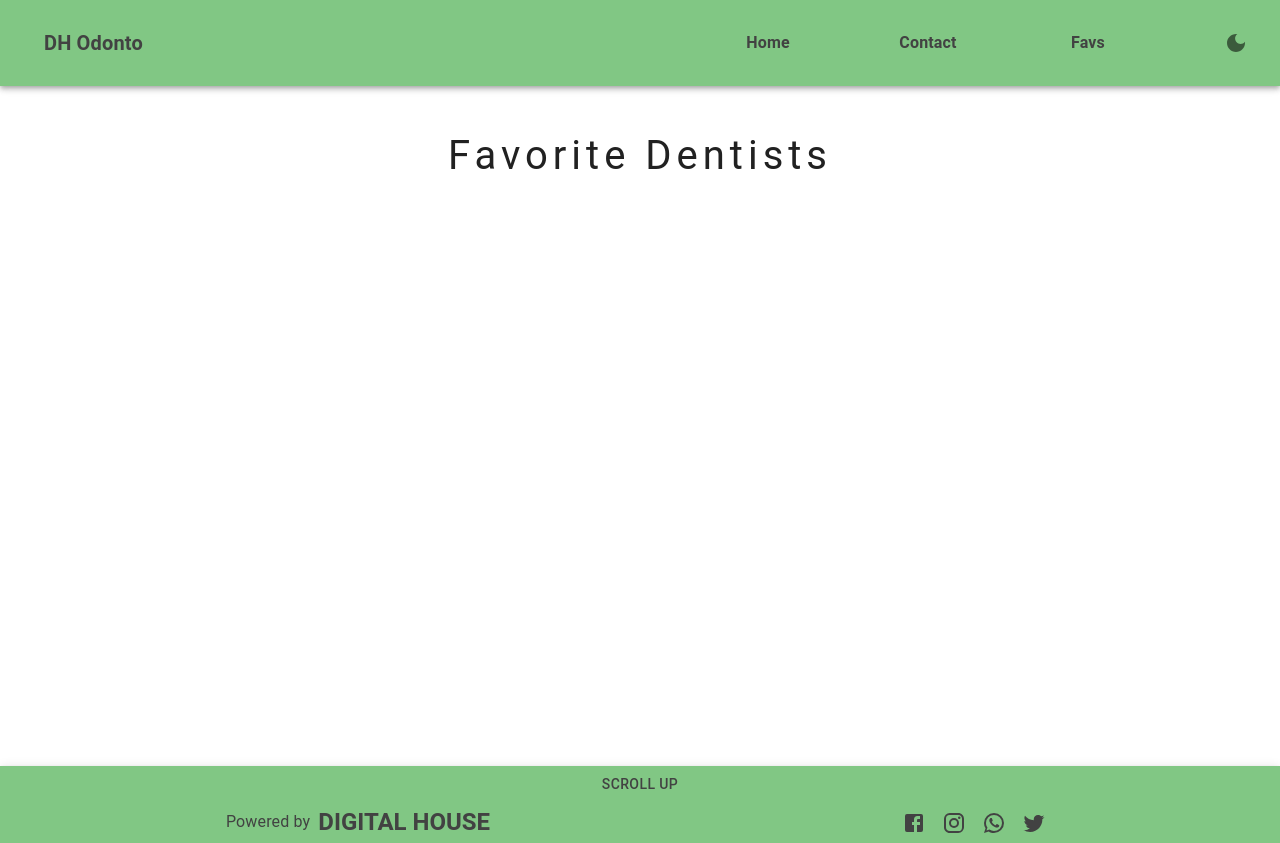
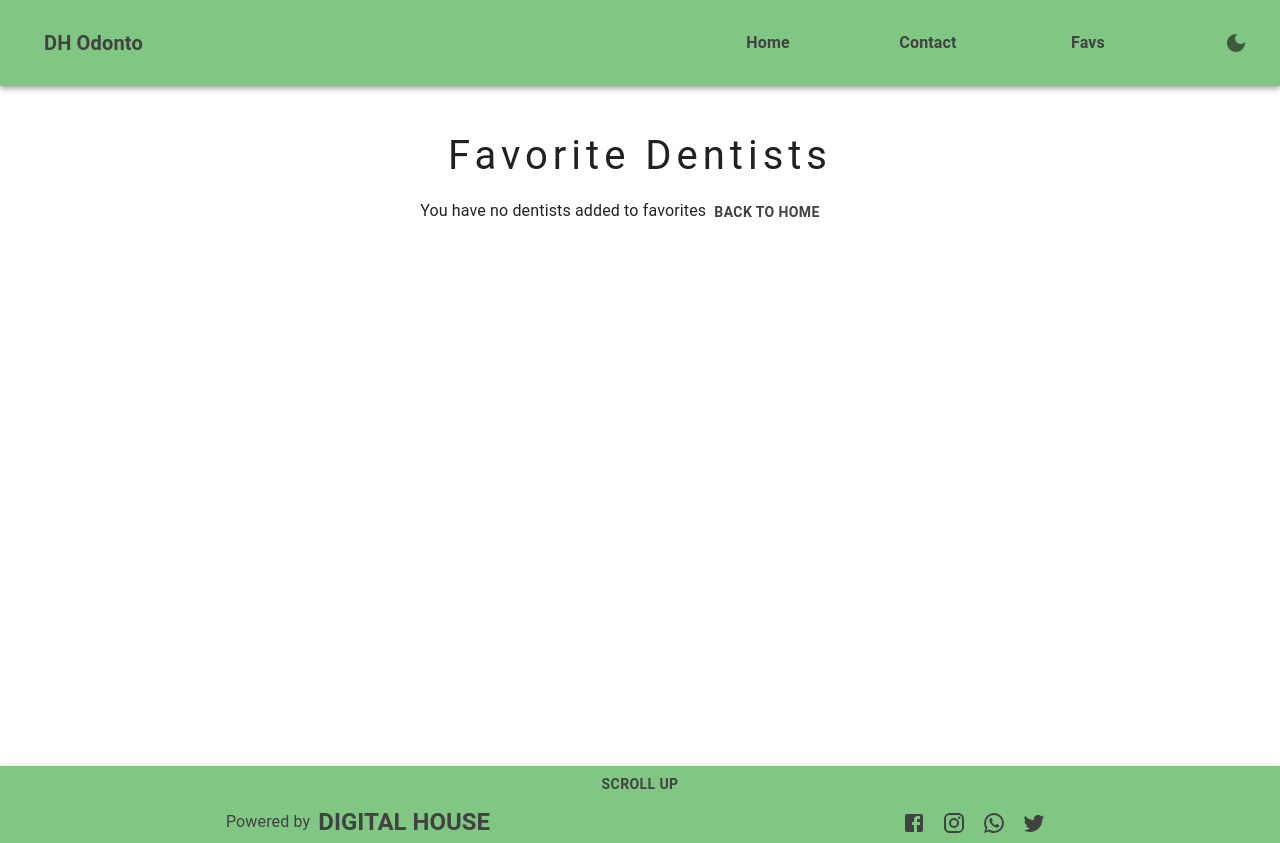
Before and after one commit to DellacquaD/fe3-final, a React (Create React App) app: page /favs in a window 1280 px wide. Built offline with nearby package versions, Linux system fonts and the light colour scheme.

Commit message:
Agrego funcionalidad en Favs, si no tiene favoritos, se muestra un mensaje informativo, junto con un boton que te regresa al home

```diff
--- a/src/Components/Footer.jsx
+++ b/src/Components/Footer.jsx
@@ -8,13 +8,13 @@ import TwitterIcon from '@mui/icons-material/Twitter';
 const Footer = () => {
 
   return (
-    <AppBar position="static">
+    <AppBar position="static" >
       <Container maxWidth="x2" sx={{ display: 'flex', flexDirection: 'column' }}>
         <Button
           color='secondary'
-          fontWeight='bold'
           width="auto"
           onClick={() => {document.body.scrollIntoView({ behavior: "smooth"})}}
+          style={{ fontWeight: 'bold' }}
           >
             Scroll Up
         </Button>
--- a/src/Components/common/GridFavorites.jsx
+++ b/src/Components/common/GridFavorites.jsx
@@ -2,7 +2,8 @@ import Grid from '@mui/material/Grid';
 import Card from '../Card'
 import React, { useContext } from 'react'
 import { GlobalContext } from '../utils/global.context';
-import { Typography } from '@mui/material';
+import { Button, Typography } from '@mui/material';
+import { Link } from 'react-router-dom';
 
 export default function GridFavorites() {
  const {state} = useContext(GlobalContext)
@@ -17,7 +18,10 @@ export default function GridFavorites() {
               <Card {...odontologo}/>
             </Grid>
           ))}
-          <Typography>{state.fav2render === [] ? "No tienes dentistas agregados a favoritos" : ""}</Typography>
+          {state.fav2render.length > 0 ? "" :
+            <Typography>You have no dentists added to favorites
+              <Button component={Link} to={"/home"} color="secondary" style={{fontWeight: "bold"}}>Back to Home</Button>
+            </Typography>}
         </Grid>
       </Grid>
     </Grid>
--- a/src/Routes/Layout.jsx
+++ b/src/Routes/Layout.jsx
@@ -10,7 +10,7 @@ const Layout = () => {
     <div >
         <CssBaseline />
         <Navbar />
-          <div style={{ minHeight: '82vh', display: 'flex', justifyContent: 'center' }} >
+          <div style={{ minHeight: '80vh', display: 'flex', justifyContent: 'center' }} >
             <Outlet />
           </div>
         <Footer />
```
